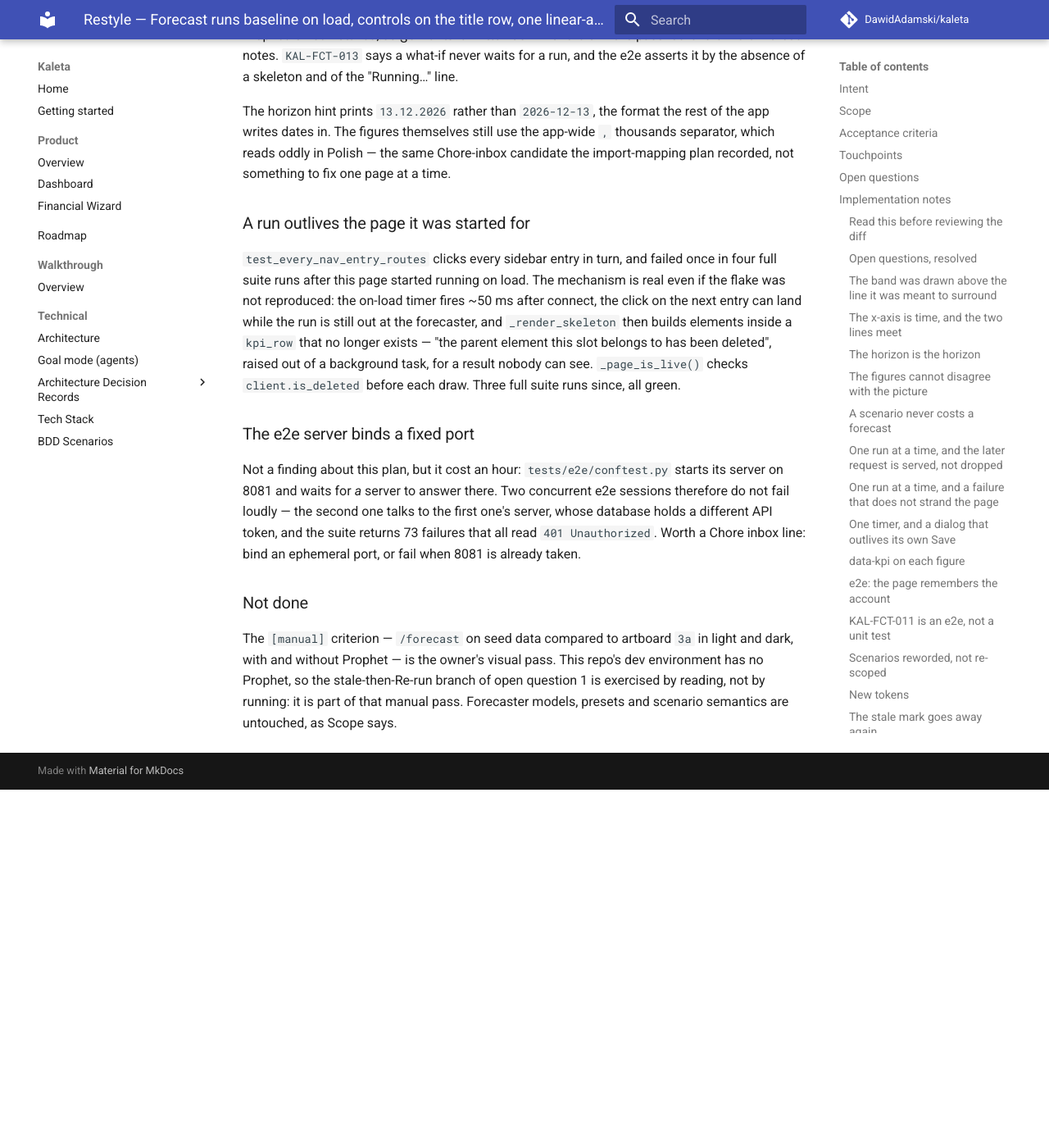
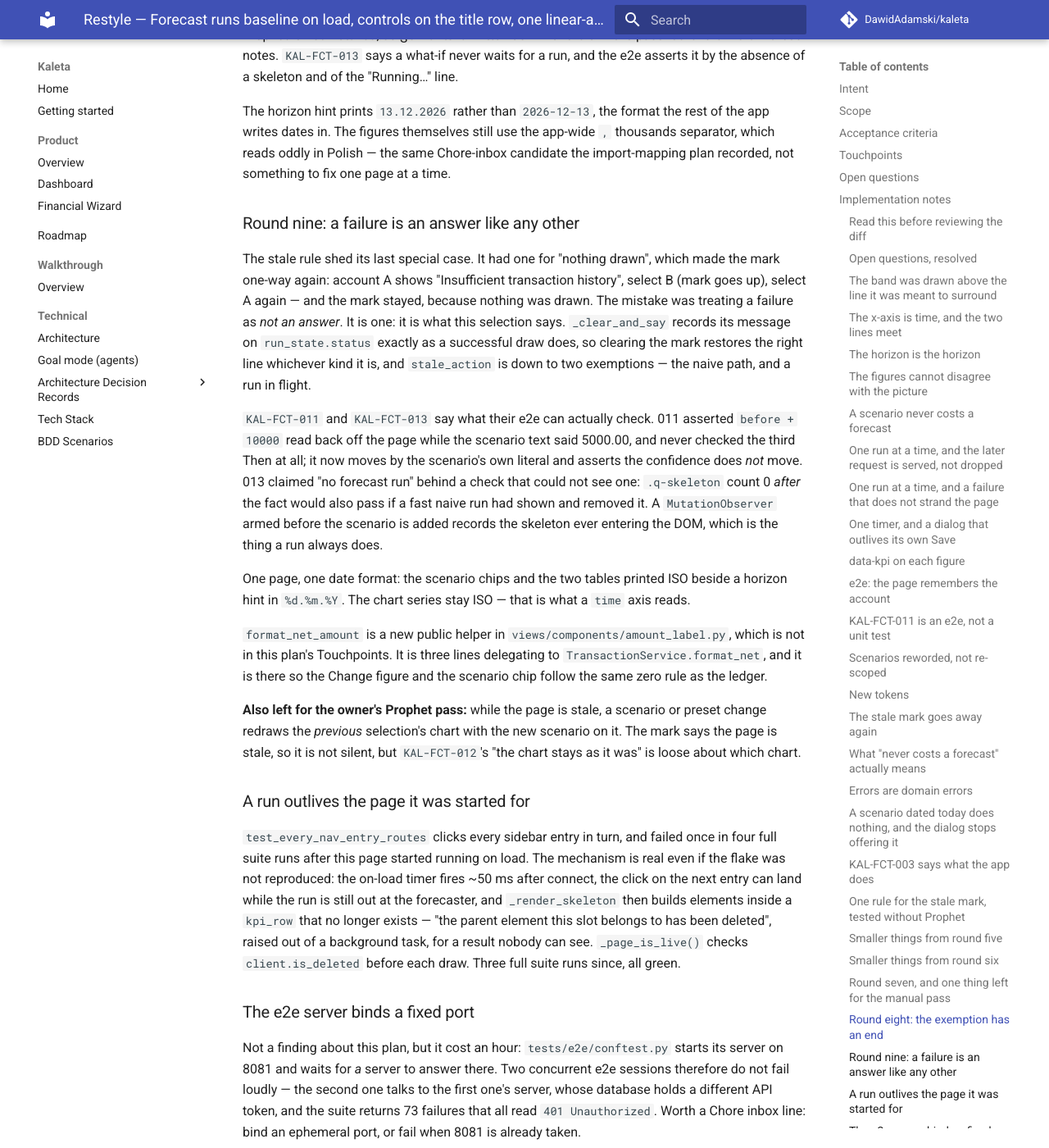
Before and after one commit to DawidAdamski/kaleta, an MkDocs documentation site: the page built from docs/plans/restyle-forecast-on-load.md, in a window 1280 px wide and 1400 px high, scrolled down 9553 px. Shown: the whole window at 82% size. Built offline with MkDocs 1.6.1 and Material for MkDocs 9.7.7, drawn with Linux system fonts in a browser that asks for light colours; comment, search, counter and statistics services are not loaded; before the commit the page ends 10516 px from its top, so only the background shows below that.

Commit message:
fix(forecast): a failure is this selection's answer like any other
Ninth review round on artboard 3a.

The stale rule shed its last special case. It had one for "nothing drawn",
which made the mark one-way again: account A shows "Insufficient transaction
history", select B (mark up), select A again — and the mark stayed. The
mistake was treating a failure as not an answer. It is one: it is what this
selection says. `_clear_and_say` records its message the way a successful
draw records its own, so clearing restores the right line whichever kind it
is, and `stale_action` is down to two exemptions.

KAL-FCT-011 and KAL-FCT-013 say what their e2e actually checks. 011 asserted
`before + 10000` while its text said 5000.00, and never checked the third
Then; it moves by the scenario's own literal now and asserts the confidence
does not move. 013 claimed "no forecast run" behind a check that could not
see one — a skeleton count after the fact would also pass if a fast run had
shown and removed it. A MutationObserver armed before the scenario is added
records the skeleton ever entering the DOM, which is what a run always does.

One page, one date format: the chips and both tables printed ISO beside a
horizon hint in %d.%m.%Y. The chart series stay ISO, which is what a time
axis reads.

Co-Authored-By: Claude Opus 5 (1M context) <noreply@anthropic.com>
Claude-Session: https://claude.ai/code/session_0152AYpRfMD2oD5sjv3sg3qi

````diff
--- a/docs/bdd.md
+++ b/docs/bdd.md
@@ -2231,12 +2231,13 @@ Feature: Account Balance Forecast
 
   KAL-FCT-011 @automated
   Scenario: The figures include the scenario shifts the chart draws
-    Given a forecast that starts from a balance of 1000.00
-    And its predicted balance at the horizon is 800.00, a change of -200.00
-    When a what-if scenario adds 5000.00 on a date before that horizon
-    Then the predicted figure reads 5800.00
-    And the change figure reads 4800.00
-    And the confidence stays at ± 200.00, because the interval moved too
+    Given I am on the Forecast page with a chart on screen
+    When a what-if scenario adds 5000.00 on a date before the horizon
+    Then the predicted figure is 5000.00 higher
+    And the change figure is 5000.00 higher
+    And the confidence is unchanged, because the interval moved with the line
+    When I remove the scenario
+    Then every figure is what it was
 
   KAL-FCT-012 @manual
   Scenario: A slow forecaster asks before spending a run
@@ -2255,7 +2256,8 @@ Feature: Account Balance Forecast
   Scenario: A what-if never waits for a re-run
     Given I am on the Forecast page with a chart on screen
     When I add a what-if scenario
-    Then the figures and the chart move at once, with no forecast run
+    Then the figures move without my pressing anything
+    And the loading skeleton never appears, because no forecast was run
 ```
 
 ## Feature: Credit Calculator
--- a/docs/plans/restyle-forecast-on-load.md
+++ b/docs/plans/restyle-forecast-on-load.md
@@ -443,6 +443,41 @@ app-wide `,` thousands separator, which reads oddly in Polish — the same
 Chore-inbox candidate the import-mapping plan recorded, not something to fix
 one page at a time.
 
+### Round nine: a failure is an answer like any other
+
+The stale rule shed its last special case. It had one for "nothing drawn",
+which made the mark one-way again: account A shows "Insufficient transaction
+history", select B (mark goes up), select A again — and the mark stayed,
+because nothing was drawn. The mistake was treating a failure as *not an
+answer*. It is one: it is what this selection says. `_clear_and_say` records
+its message on `run_state.status` exactly as a successful draw does, so
+clearing the mark restores the right line whichever kind it is, and
+`stale_action` is down to two exemptions — the naive path, and a run in
+flight.
+
+`KAL-FCT-011` and `KAL-FCT-013` say what their e2e can actually check.
+011 asserted `before + 10000` read back off the page while the scenario text
+said 5000.00, and never checked the third Then at all; it now moves by the
+scenario's own literal and asserts the confidence does *not* move. 013
+claimed "no forecast run" behind a check that could not see one: `.q-skeleton`
+count 0 *after* the fact would also pass if a fast naive run had shown and
+removed it. A `MutationObserver` armed before the scenario is added records
+the skeleton ever entering the DOM, which is the thing a run always does.
+
+One page, one date format: the scenario chips and the two tables printed ISO
+beside a horizon hint in `%d.%m.%Y`. The chart series stay ISO — that is what
+a `time` axis reads.
+
+`format_net_amount` is a new public helper in `views/components/amount_label.py`,
+which is not in this plan's Touchpoints. It is three lines delegating to
+`TransactionService.format_net`, and it is there so the Change figure and the
+scenario chip follow the same zero rule as the ledger.
+
+**Also left for the owner's Prophet pass:** while the page is stale, a
+scenario or preset change redraws the *previous* selection's chart with the
+new scenario on it. The mark says the page is stale, so it is not silent, but
+`KAL-FCT-012`'s "the chart stays as it was" is loose about which chart.
+
 ### A run outlives the page it was started for
 
 `test_every_nav_entry_routes` clicks every sidebar entry in turn, and failed
````
Also changed, not shown: 3 other files.
